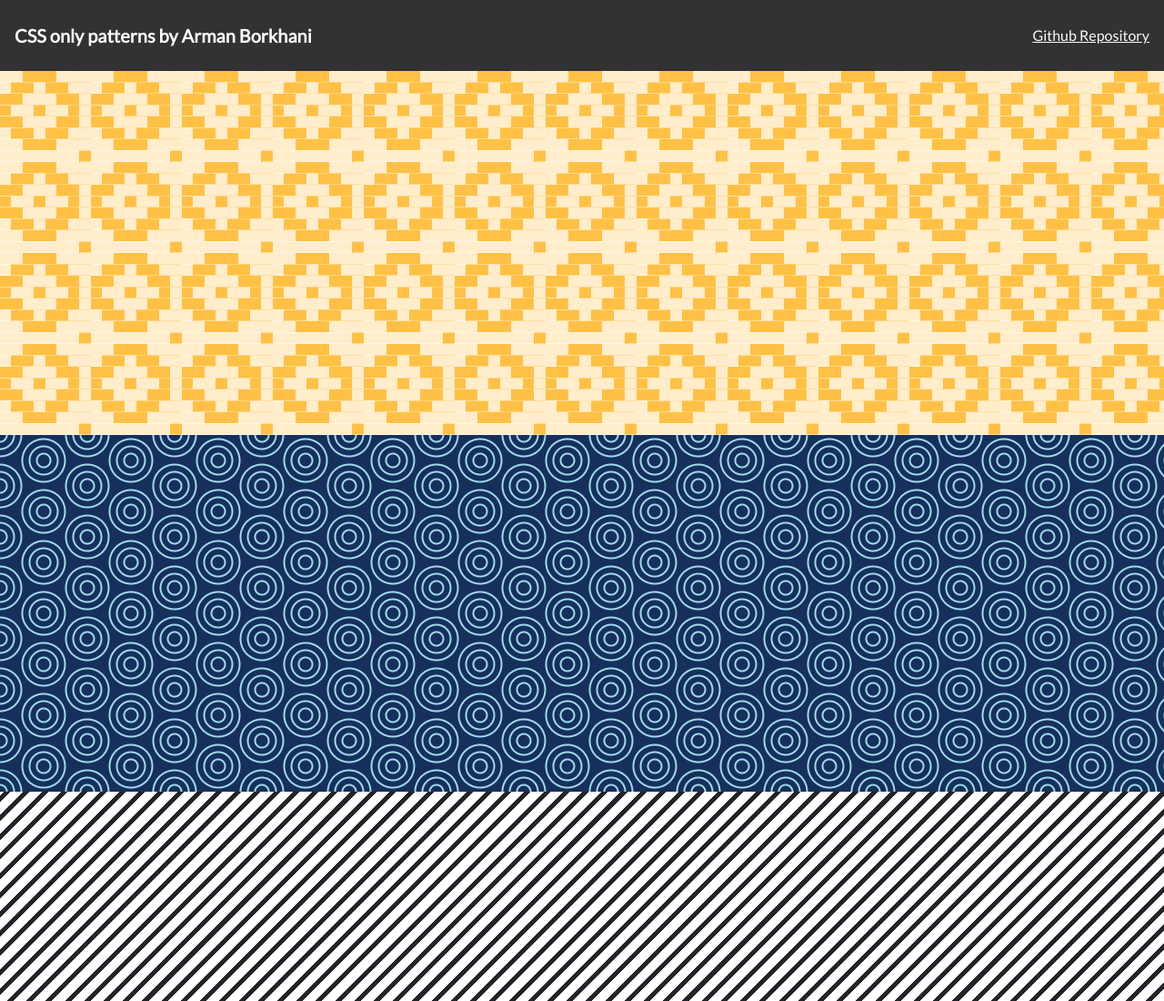
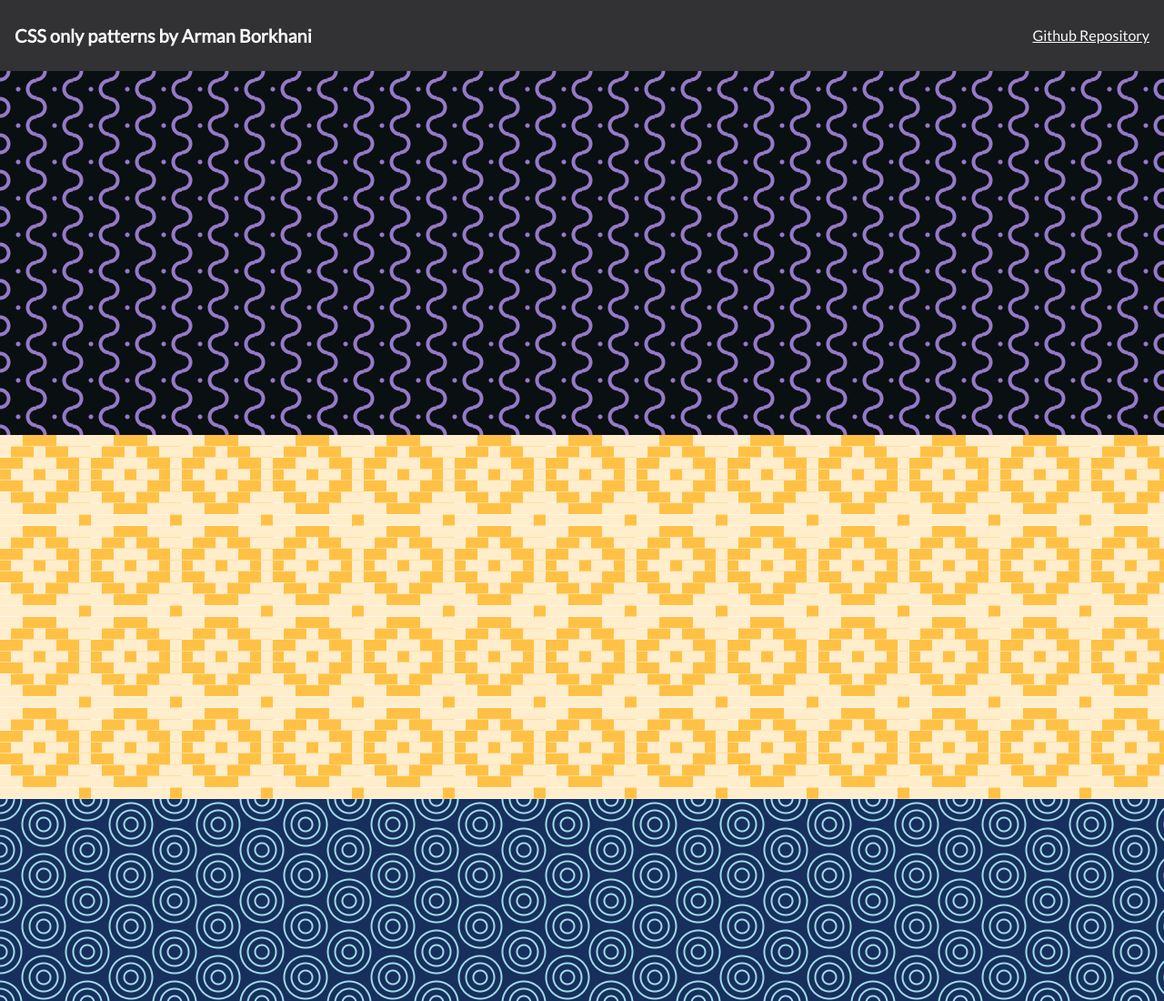
Before and after one commit to arman-borkhani/css-patterns, a website: page index.html in a window 1280 px wide. Shown: the top 1100 px of the page at 91% size. Drawn offline with Linux system fonts and the light colour scheme.

Commit message:
Add pattern eleven

```diff
--- /dev/null
+++ b/SCSS/_eleven.scss
@@ -0,0 +1,14 @@
+#eleven {
+  --c1: #9679c9;
+  --c2: #0a0f12;
+  --cricle: transparent 7px, var(--c1) 8px 11px, transparent 12px;
+
+  background:
+  radial-gradient( circle at 0 0, var(--cricle) ),
+  radial-gradient( circle at 0 100%, var(--cricle) ),
+  radial-gradient( circle at 100% 50%, var(--cricle) ),
+  radial-gradient( circle, var(--c1) 2px, transparent 3px );
+  background-position: 0 0;
+  background-size: 40px 40px;
+  background-color: var(--c2);
+}
--- a/SCSS/main.scss
+++ b/SCSS/main.scss
@@ -9,3 +9,4 @@
 @import "eight";
 @import "nine";
 @import "ten";
+@import "eleven";
--- a/index.html
+++ b/index.html
@@ -14,6 +14,7 @@
     </a>
   </header>
   <div class="wrapper">
+    <div class="entry" id="eleven"></div>
     <div class="entry" id="ten"></div>
     <div class="entry" id="nine"></div>
     <div class="entry" id="eight"></div>
```
Also changed, not shown: style.css, 1 other file.
